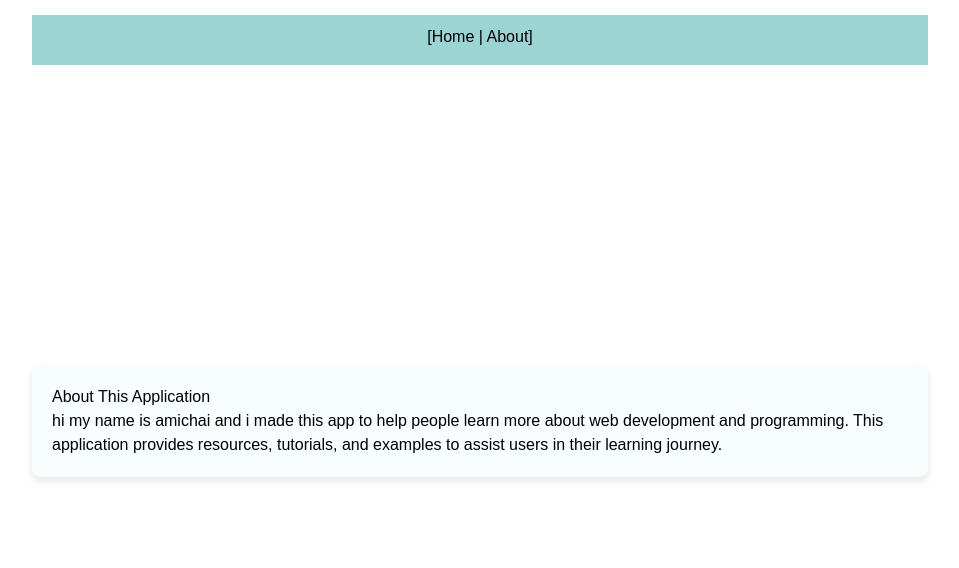
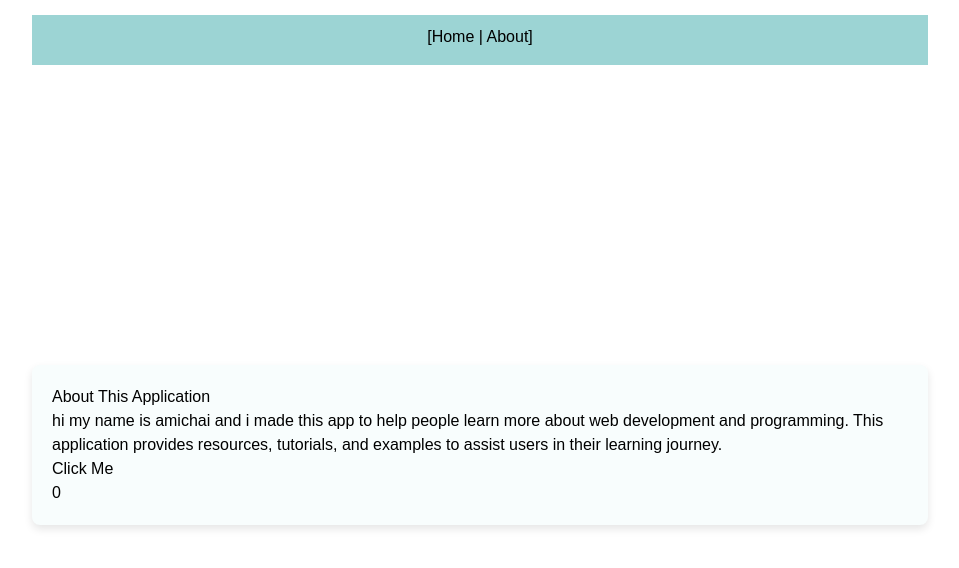
Before and after one commit to amichaibuskila-tech/my-crm, a Next.js app: page /about in a window 1280 px wide. Shown: the top 568 px of the page, without its empty margins (160-1119 px from the left). Built offline with nearby package versions, Linux system fonts and the light colour scheme.

Commit message:
add a counter

```diff
--- a/src/app/about/page.js
+++ b/src/app/about/page.js
@@ -1,4 +1,14 @@
+'use client';
+
+import React, { useState } from 'react';
+
 export default function Home() {
+  const [count, setCount] = useState(0);
+
+  function handleClick() {
+    setCount(count + 1);
+  }
+
   return (
 
     <div className="content">
@@ -6,6 +16,9 @@ export default function Home() {
       <p>
         hi my name is amichai and i made this app to help people learn more about web development and programming. This application provides resources, tutorials, and examples to assist users in their learning journey.
       </p>
+      <button onClick={handleClick}> Click Me</button>
+      <br />
+      {count}
     </div>
 
   );
```
Lines whose indentation alone changed are shown as unchanged.
